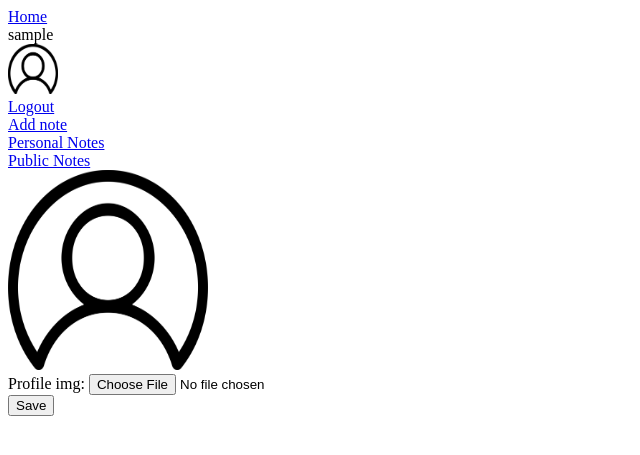
After one commit to Thejaunt/StudyNotes, a Django app: page /profile/update_profile_img in a window 1280 px wide. The commit adds this page. Shown: the top 455 px of the page, without its empty margins (0-640 px from the left). Run offline with Django 4.2, Linux system fonts and the light colour scheme; the visitor is signed in with stand-in values (Sample User, id 1); data comes from the database, SQL or seed files in the repository.

Commit message:
Added profile view and update_profile view. Installed django-cleanup to clean not used images.

```diff
--- a/notes/forms.py
+++ b/notes/forms.py
@@ -2,6 +2,7 @@ from django import forms
 from django.contrib.auth.forms import UserCreationForm, AuthenticationForm, UserChangeForm
 from .models import CustomUser, Notes, Tags
 from django.core.exceptions import ValidationError
+import imghdr
 
 
 class CustomUserCreationForm(UserCreationForm):
@@ -10,10 +11,11 @@ class CustomUserCreationForm(UserCreationForm):
                                 widget=forms.PasswordInput(attrs={"class": "form-control"}))
     password2 = forms.CharField(label="password confirmation", strip=False, required=True, max_length=100,
                                 widget=forms.PasswordInput(attrs={"class": "form-control"}))
+    username = forms.CharField(label="username", required=False, max_length=40)
 
     class Meta:
         model = CustomUser
-        fields = ("email",)
+        fields = ("email", "username",)
 
     def clean_password2(self):
         password1 = self.cleaned_data.get("password1")
@@ -49,7 +51,8 @@ class NotesForm(forms.ModelForm):
     title = forms.CharField(label="Title")
     description = forms.CharField(widget=forms.Textarea(attrs={"rows": 3}))
     link = forms.CharField(widget=forms.URLInput, required=False)
-    is_public = forms.BooleanField(label="Public", help_text="Check the box too let everyone see this Note", required=False)
+    is_public = forms.BooleanField(label="Public",
+                                   help_text="Check the box too let everyone see this Note", required=False)
 
     class Meta:
         model = Notes
@@ -70,3 +73,34 @@ class TagsForm(forms.Form):
         if len(tag) > 30:
             raise ValidationError("one tag should be maximum 30 characters long")
         return " ".join(tag.split()).lower()
+
+
+class ProfileImageForm(forms.ModelForm):
+    profile_img = forms.ImageField()
+
+    class Meta:
+        model = CustomUser
+        fields = ("profile_img",)
+
+    def clean_profile_img(self):
+        image_types = {'jpeg': 'image/jpeg',
+                       'jpg': 'image/jpeg',
+                       'png': 'image/png',
+                       }
+        img_max_size = 1048576  # about 1Mb
+        img = self.cleaned_data.get("profile_img")
+        if img is None:
+            return img
+
+        if img.size > img_max_size:
+            raise ValidationError("The file is too big.")
+
+        img_extension = img.name.split('.')[-1]
+        if not img_extension or img_extension.lower() not in image_types.keys():
+            raise ValidationError("Wrong extension of the image")
+
+        mime_type = imghdr.what(img)
+        if mime_type not in image_types.keys():
+            raise ValidationError("Wrong mime-type of the image")
+
+        return img
--- a/notes/models.py
+++ b/notes/models.py
@@ -15,6 +15,7 @@ class CustomUser(AbstractBaseUser, PermissionsMixin):
         return None
 
     profile_img = models.ImageField(upload_to=user_dir_path, blank=True, null=True, max_length=255)
+    username = models.CharField(default="No name", null=True, blank=False, max_length=40)
     email = models.EmailField(gl('email address'), unique=True, max_length=100)
     is_staff = models.BooleanField(default=False)
     is_active = models.BooleanField(default=True)
@@ -26,7 +27,7 @@ class CustomUser(AbstractBaseUser, PermissionsMixin):
     objects = CustomUserManager()
 
     def __str__(self):
-        return self.email
+        return str(f"{self.username}: {self.email}")
 
 
 class Notes(models.Model):
--- a/notes/templates/create_update_note.html
+++ b/notes/templates/create_update_note.html
@@ -8,10 +8,10 @@
 </style>
 <form id="form-container" class="tag-form" method="POST">
     {% csrf_token %}
-        <h3>NOTE</h3>
+    <h3>NOTE</h3>
        <div> {{ form.as_p }}</div>
     <h3>TAGS</h3>{{ formset.management_form }}
-    <div id="tag-form-list">
+        <div id="tag-form-list">
     {% for form in formset %}
         <div class="tag-form" >
             {{ form.tag }}
--- a/notes/templates/inc/_nav.html
+++ b/notes/templates/inc/_nav.html
@@ -1,11 +1,22 @@
+{% load static %}
 <nav class="navbar">
     <div>
         <a href="/">Home</a>
     </div>
     <div>
+
         {% if request.user.is_authenticated %}
         <div>
-            <img class="profile-image" src="{{ request.user.profile_img.url }}" alt="Profile photo" width="50" height="50">
+            {{ request.user.username }}
+        </div>
+        <div>
+            <a href="/profile">
+            {% if request.user.profile_img %}
+                <img class="profile-image" src="{{ request.user.profile_img.url }}" alt="Profile photo" width="50" height="50">
+            {% else %}
+                <img class="profile-image" src="{% static 'img/dummy-profile-img.png' %}" alt="Profile photo" width="50" height="50">
+            {% endif %}
+            </a>
         </div>
         <div>
             <a href="/logout">Logout</a>
@@ -13,9 +24,9 @@
 
         {% else %}
         <div>
-            <a href="/accounts/login/">Login</a> | <a href="/register">Register</a>
+            <a href="/accounts/login/">Login</a> <|> <a href="/register">Register</a>
         </div>
+        {% endif %}
 
-        {% endif %}
     </div>
 </nav>
--- a/notes/templates/inc/_sidebar.html
+++ b/notes/templates/inc/_sidebar.html
@@ -10,9 +10,7 @@
     <div>
         <a href="/public_notes">Public Notes</a>
     </div>
-    <div>
-        <a href="/logout">Logout</a>
-    </div>
+
     {% else %}
     <div>
         <a href="/public_notes">Public Notes</a>
--- /dev/null
+++ b/notes/templates/update_profile_img.html
@@ -0,0 +1,22 @@
+{% extends "base.html" %}
+{% load static %}
+{% block content %}
+<div>
+    {% if request.user.profile_img %}
+        <img class="profile-image" src="{{ request.user.profile_img.url }}"
+             alt="Profile photo" width="200" height="200">
+    {% else %}
+        <img class="profile-image" src="{% static 'img/dummy-profile-img.png' %}"
+             alt="Profile photo" width="200" height="200">
+    {% endif %}
+</div>
+<form method="POST" enctype="multipart/form-data">
+    {% csrf_token %}
+    {{ form.as_div }}
+<!--        <div>{{ field }}</div>-->
+
+
+<button type="submit">Save</button>
+</form>
+
+{% endblock content %}
--- a/notes/urls.py
+++ b/notes/urls.py
@@ -1,6 +1,7 @@
 from django.urls import path
-from .views import home, register, user_login, user_logout, create_note_view, view_personal_notes, view_all_public_notes,\
-    personal_note_detail_view, update_note, delete_note_view, public_note_detail_view
+from .views import home, register, user_login, user_logout, create_note_view, view_personal_notes,\
+    view_all_public_notes,personal_note_detail_view, update_note, delete_note_view, public_note_detail_view,\
+    profile_view, update_profile_img
 
 
 urlpatterns = [
@@ -15,4 +16,6 @@ urlpatterns = [
     path("personal_notes/detail_view/<int:pk>/", personal_note_detail_view, name="personal_detail_view"),
     path("public_notes/", view_all_public_notes, name="public_notes"),
     path("public_notes/detail_view/<int:pk>/", public_note_detail_view, name="public_detail_view"),
+    path("profile", profile_view, name="profile"),
+    path("profile/update_profile_img", update_profile_img, name="profile_img_update"),
 ]
--- a/notes/views.py
+++ b/notes/views.py
@@ -1,11 +1,12 @@
 from django.shortcuts import render, redirect, get_object_or_404
-from .forms import CustomUserCreationForm, CustomUserLoginForm, NotesForm, TagsForm
+from .forms import CustomUserCreationForm, CustomUserLoginForm, NotesForm, TagsForm, ProfileImageForm
 from django.contrib.auth import login, logout, authenticate
 from django.contrib import messages
 from .models import Notes, Tags, CustomUser
 from django.urls import reverse
 from django.forms import formset_factory
 from django.contrib.auth.decorators import login_required
+from django.db.models import Count
 
 
 def home(request):
@@ -55,17 +56,17 @@ def user_logout(request):
 
 @login_required
 def view_personal_notes(request):
-    notes = Notes.objects.filter(user=request.user).prefetch_related("tags_set")
+    notes = Notes.objects.select_related('user').filter(user=request.user).prefetch_related("tags_set")
     return render(request, "view_notes.html", {"notes": notes})
 
 
 def view_all_public_notes(request):
-    notes = Notes.objects.filter(is_public=True).prefetch_related("tags_set")
+    notes = Notes.objects.select_related('user').filter(is_public=True).prefetch_related("tags_set")
     return render(request, "view_notes.html", {"notes": notes})
 
 
 def public_note_detail_view(request, pk):
-    note = get_object_or_404(Notes.objects.prefetch_related("tags_set"), pk=pk, is_public=True)
+    note = get_object_or_404(Notes.objects.select_related('user').prefetch_related("tags_set"), pk=pk, is_public=True)
     return render(request, "note_detail_view.html", {"note": note})
 
 
@@ -118,7 +119,7 @@ def create_note_view(request):
     }
     TagsFormSet = formset_factory(TagsForm)
     if request.method == "POST" and request.user.is_authenticated:
-        user_obj = get_object_or_404(CustomUser, email=request.user)
+        user_obj = get_object_or_404(CustomUser, email=request.user.email)
         form = NotesForm(data=request.POST)
         formset = TagsFormSet(request.POST)
 
@@ -126,13 +127,13 @@ def create_note_view(request):
             note = Notes.objects.create(user=user_obj, **form.cleaned_data)
 
             if not any(bool(f.cleaned_data) for f in formset):
-                """if all tags empty - create note and redirect to detail view page"""
+                """if all tags are empty - create note and redirect to detail view page"""
                 return redirect(reverse("personal_detail_view", args=[note.pk]))
 
             tags_list = []
             for f in formset:
                 if bool(f.cleaned_data.get("tag")):
-                    tag_obj, created = Tags.objects.get_or_create(tag=f.cleaned_data["tag"])
+                    tag_obj, created = Tags.objects.get_or_create(tag=f.cleaned_data.get("tag"))
                     tags_list.append(tag_obj)
             note.tags_set.add(*tags_list)
             return redirect(reverse("personal_detail_view", args=[note.pk]))
@@ -150,3 +151,23 @@ def delete_note_view(request, pk):
         note.delete()
         return redirect("view_notes")
     return render(request, "delete_note.html", {"note": note})
+
+
+@login_required
+def profile_view(request):
+    notes = Notes.objects.prefetch_related("tags_set").filter(user=request.user).annotate(t_count=Count('tags'))
+    total_notes = notes.count()
+    total_tags = sum(t.t_count for t in notes)
+    return render(request, "profile.html", {"total_notes": total_notes, "total_tags": total_tags})
+
+
+@login_required
+def update_profile_img(request):
+    user_obj = get_object_or_404(CustomUser, email=request.user.email)
+    form = ProfileImageForm(request.POST or None, request.FILES or None, instance=user_obj)
+    if request.method == "POST":
+        if form.is_valid():
+            form.save()
+            messages.success(request, "Profile image has been updated")
+            return redirect('profile')
+    return render(request, "update_profile_img.html", {"form": form})
```
Also changed, not shown: notes/templates/registration.html (+7 -0 lines), notes/static/img/dummy-profile-img.png (added), notes/templates/base.html (indentation only).
